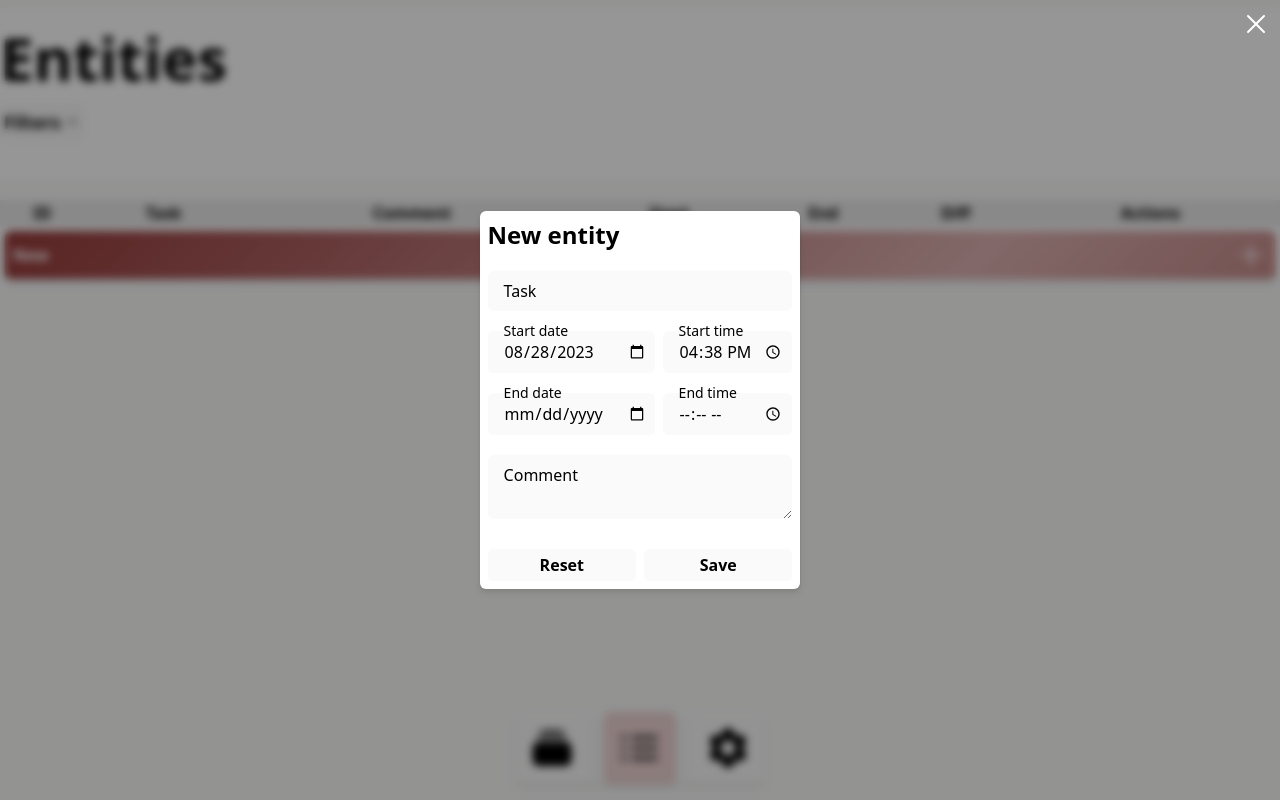
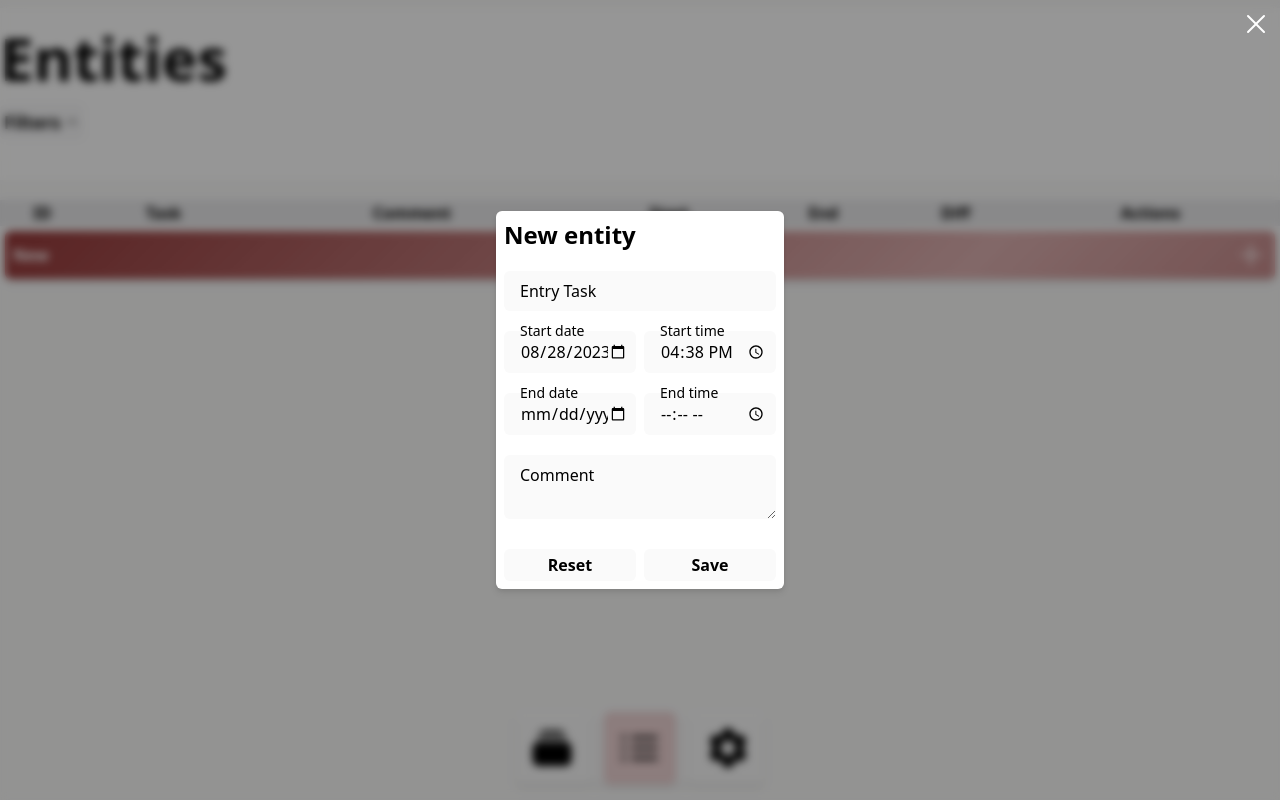
Before and after one commit to AntanasGa/TimeHolder, a Vue app: page /entities/new in a window 1280 px wide. Built offline with nearby package versions, Linux system fonts and the light colour scheme.

Commit message:
updating entry styling

```diff
--- a/src/components/formFunctions/SearchableSelect.vue
+++ b/src/components/formFunctions/SearchableSelect.vue
@@ -1,5 +1,5 @@
 <template>
-  <div class="relative w-full" ref="el">
+  <div class="relative" ref="el">
     <StyledInput
       :title="title"
       :name="name"
@@ -7,6 +7,7 @@
       v-model="value"
       @click="(e: MouseEvent) => (active = true, onInputClick(e))"
       @focusin="(e: FocusEvent) => ((e.target as HTMLInputElement).click())"
+      className="overflow-hidden text-ellipsis"
     />
     <Transition name="option-activity">
       <template v-if="active">
--- a/src/routes/entities/Entity.vue
+++ b/src/routes/entities/Entity.vue
@@ -1,39 +1,41 @@
 <template>
   <Modal :onCancel="() => (isDirty() ? (selectedMenu = MenuItem.Exit) : confirmProceed())">
-    <div class="relative flex flex-col rounded-md drop-shadow-md backdrop-blur-sm bg-white dark:bg-stone-800 p-2 gap-2">
+    <div class="relative flex flex-col rounded-md drop-shadow-md backdrop-blur-sm bg-white dark:bg-stone-800 p-2 gap-2 max-w-[18rem]">
       <div v-if="isWorking" class="absolute loadbar h-1 top-0 left-0 right-0 rounded-full"></div>
       <div class="flex gap-2 justify-between">
         <h1 class="font-bold text-2xl mb-2">{{ id < 0 ? "New entity" : `Edit entity ${entity.taskId.value}` }}</h1>
-        <Transition name="remove-entry">
+        <Transition name="slide-in-right">
           <StyledButton v-if="id > -1" @click="() => selectedMenu = MenuItem.Delete">
             <TrashIcon class="w-6 h-6" title="delete entry" />
           </StyledButton>
         </Transition>
       </div>
-      <div class="flex flex-col gap-4 mb-4">
-        <div class="flex gap-2">
-          <SearchableSelect name="TaskIndex"
-            title="Task"
+      <div class="flex flex-col gap-4 mb-4 max-w-[inherit]">
+        <div class="flex gap-2 flex-row max-w-[inherit]">
+          <SearchableSelect name="EntryTaskIndex"
+            title="Entry Task"
             :selection="cache.task?.map(x => x.taskName)"
             :modelValue="cache.task?.findIndex((x) => x.id === entity.taskId.value) ?? -1"
-            @update:modelValue="(v) => entity.taskId.value = cache.task?.[v ?? -1]?.id ?? -1" />
-          <RouterLink :class="[
-              'p-2 transition-all',
-              typeof entity.taskId.value === 'undefined' || entity.taskId.value === -1
-                ? 'absolute w-0 opacity-0 pointer-events-none'
-                : 'static w-9 opacity-100',
-            ]"
-            :to="entity.taskId.value > -1 ? {name: 'Task', params: { id: entity.taskId.value } } : {}"
-          ><LinkIcon class="w-5 h-5" /></RouterLink>
-
+            @update:modelValue="(v) => entity.taskId.value = cache.task?.[v ?? -1]?.id ?? -1"
+            class="grow shring basis-0 min-w-0"
+          />
+          <Transition name="slide-in-right">
+            <RouterLink v-if="entity.taskId.value > -1"
+              class="p-2"
+              :to="entity.taskId.value > -1 ? {name: 'Task', params: { id: entity.taskId.value } } : {}"
+              title="Edit task"
+            >
+              <LinkIcon class="w-5 h-5" />
+            </RouterLink>
+          </Transition>
         </div>
         <div class="flex gap-2">
-          <StyledInput v-model="startDateDate" type="date" name="StartDate" title="Start date" keepUp />
-          <StyledInput v-model="startDateTime" type="time" name="StartTime" title="Start time" keepUp />
+          <StyledInput v-model="startDateDate" type="date" name="StartDate" title="Start date" class="grow shrink basis-0 min-w-0" keepUp />
+          <StyledInput v-model="startDateTime" type="time" name="StartTime" title="Start time" class="grow shrink basis-0 min-w-0" keepUp />
         </div>
         <div class="flex gap-2">
-          <StyledInput v-model="endDateDate" type="date" name="EndDate" title="End date" keepUp />
-          <StyledInput v-model="endDateTime" type="time" name="EndTime" title="End time" keepUp />
+          <StyledInput v-model="endDateDate" type="date" name="EndDate" title="End date" class="grow shrink basis-0 min-w-0" keepUp  />
+          <StyledInput v-model="endDateTime" type="time" name="EndTime" title="End time" class="grow shrink basis-0 min-w-0" keepUp />
         </div>
         <StyledInput v-model="entity.comment!.value" type="area" name="Comment" title="Comment" />
       </div>
@@ -186,13 +188,13 @@ if (id.value < 0) {
 </script>
 
 <style>
-.remove-entry-leave-active,
-.remove-entry-enter-active {
+.slide-in-right-leave-active,
+.slide-in-right-enter-active {
   transition: all 0.10s ease-in;
 }
 
-.remove-entry-leave-to,
-.remove-entry-enter-from {
+.slide-in-right-leave-to,
+.slide-in-right-enter-from {
   opacity: 0;
   transform: translateX(2em);
 }
--- a/src/routes/entities/Index.vue
+++ b/src/routes/entities/Index.vue
@@ -5,7 +5,7 @@
       <h1 class="font-bold text-6xl grow">Entities</h1>
       <h1 v-if="groupBy" class="font-bold text-6xl shrink">{{ difFormat.format(entities?.reduce((acc, { endTime: et }) => acc += (et ?? 0), 0)) }}</h1>
     </div>
-    <div class="flex flex-col">
+    <div class="flex flex-col max-w-[inherit]">
       <div>
         <StyledButton :class="[
             'relative flex items-center gap-1 z-10',
@@ -20,7 +20,7 @@
       </StyledButton>
       </div>
       <div :class="[
-        'flex flex-col w-full bg-stone-100 dark:bg-stone-900 dark:bg-gradient-to-t dark:from-stone-800 dark:to-stone-700 rounded-md transition-all gap-2',
+        'flex flex-col w-inherit bg-stone-100 dark:bg-stone-900 dark:bg-gradient-to-t dark:from-stone-800 dark:to-stone-700 rounded-md transition-all gap-2',
         ...(showFilters ? ['px-4 pt-12 pb-4 h-full -translate-y-10'] : ['h-0 px-4 pt-0 pb-0 -translate-y-100 pointer-events-none opacity-0'])
       ]">
         <SearchableSelect name="TaskIndex"
```
